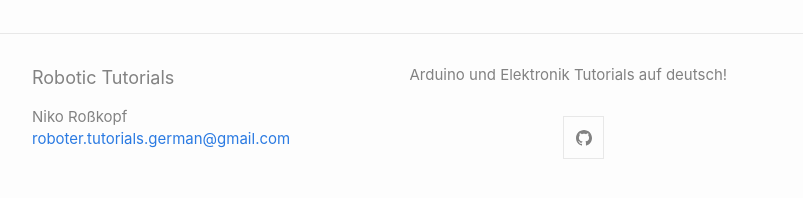
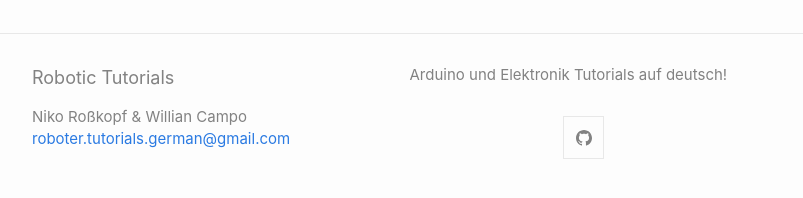
Before and after one commit to nikoro1904/robotic-tutorials, a Jekyll site: the page built from docs/index.md, in a window 1280 px wide and 900 px high, scrolled down 1528 px. Shown: the part 689-887 px from the top of the window, without its empty margins (238-1041 px from the left). Built offline with Jekyll 4.4.1, drawn with Linux system fonts in a browser that asks for light colours.

Commit message:
added willian to author

```diff
--- a/docs/_config.yml
+++ b/docs/_config.yml
@@ -1,5 +1,5 @@
 title: Robotic Tutorials
-author: Niko Roßkopf
+author: Niko Roßkopf & Willian Campo
 email: roboter.tutorials.german@gmail.com
 description: > # this means to ignore newlines until "show_excerpts:"
   Arduino und Elektronik Tutorials auf deutsch!
@@ -14,7 +14,8 @@ minima:
 
   # generate social links in footer
   social_links:
-    github:  nikoro1904
+    github:  nikoro1904/robotic-tutorials
+
 #    rss: rss
     # youtube: Robotic Tutorials
     # youtube_channel: UCT7OJquYzFHHpyjkZL8APFw
```
